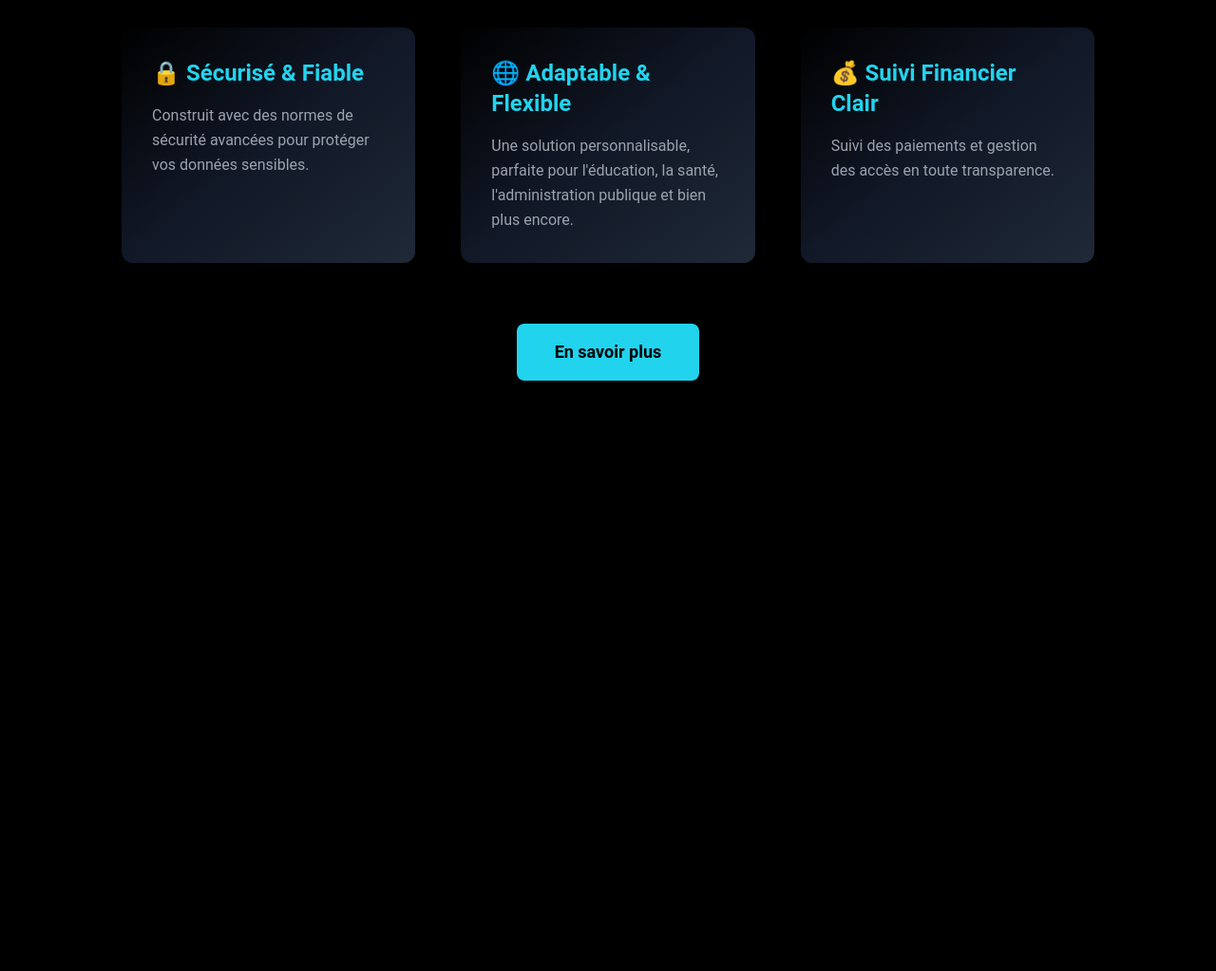
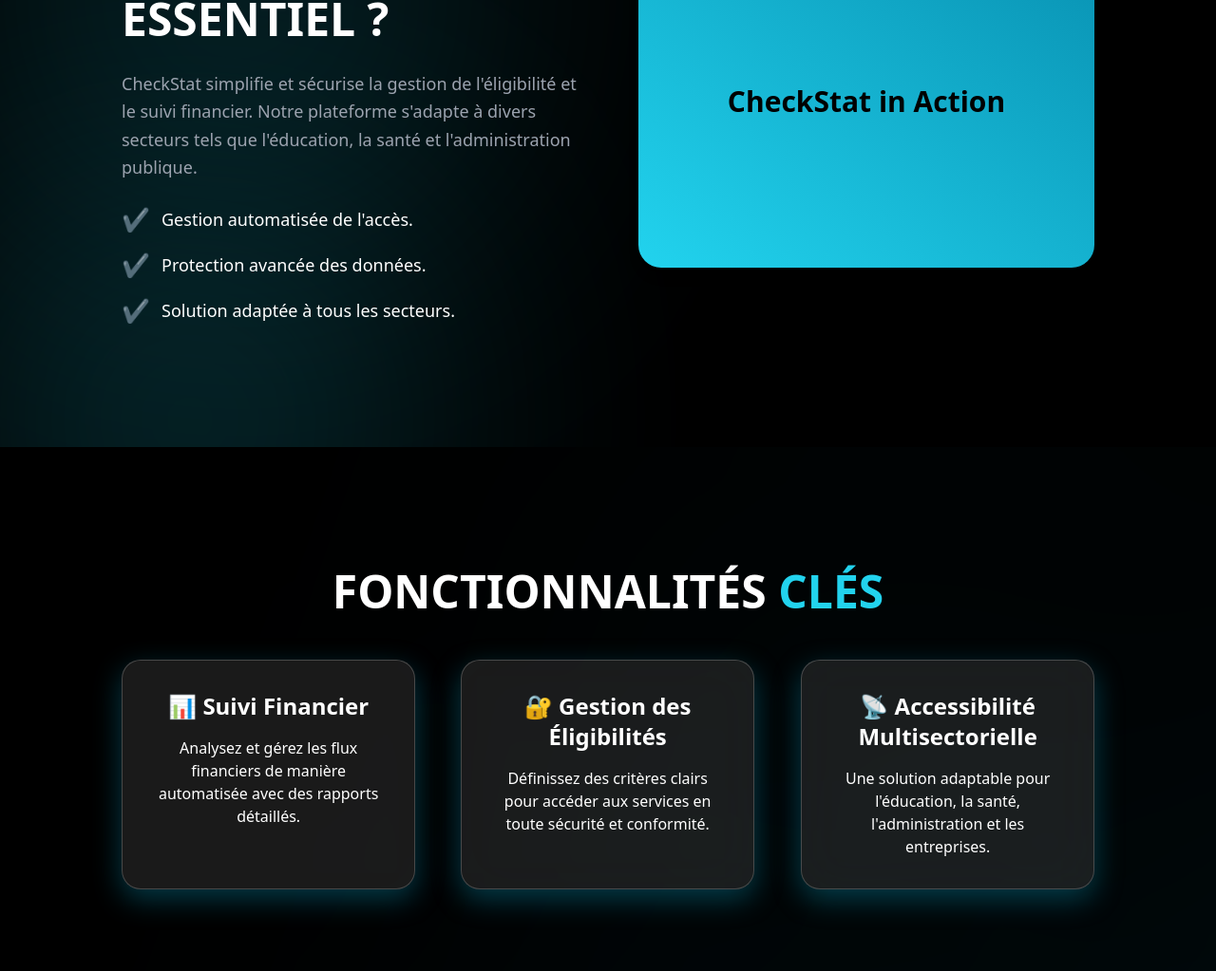
Before and after one commit to elieakilimali/checkstat_landing, a website: page index.html in a window 1280 px wide. Shown: the part 989-2012 px from the top of the page at 95% size. Before the commit the page ends 1486 px from the top, so only its background shows below. Drawn offline with Linux system fonts and the light colour scheme.

Commit message:
Initialisation of the checkstat project landing page

```diff
--- a/index.html
+++ b/index.html
@@ -90,7 +90,7 @@
         </button>
     </header>
 
-    <section class="section-background text-white flex items-center justify-between px-[10%] py-20">
+    <section class=" text-white flex items-center justify-between px-[10%] py-20">
         <!-- Texte -->
         <div class="max-w-lg w-1/2">
             <h2 class="text-5xl font-bold leading-tight">We Simplify <span class="text-cyan-400">Eligibility Management</span></h2>
@@ -107,60 +107,64 @@
 
 
     <!-- ==================================================== -->
-    <section class="relative bg-black text-white py-24 px-[10%] overflow-hidden">
-        <!-- Formes abstraites en arrière-plan -->
-        <div class="absolute inset-0 -z-10">
-            <div class="absolute top-0 left-0 w-72 h-72 bg-cyan-400 opacity-20 rounded-full blur-[150px]"></div>
-            <div class="absolute bottom-0 right-0 w-96 h-96 bg-cyan-500 opacity-10 rounded-full blur-[200px]"></div>
+  <!-- SECTION EXPLICATION MODERNE -->
+  <section class="explanation-section py-32 px-[10%] bg-black text-white relative overflow-hidden">
+    <!-- Formes en arrière-plan -->
+    <div class="absolute inset-0 pointer-events-none">
+        <div class="blob w-[500px] h-[500px] bg-cyan-400 opacity-20 rounded-full blur-[150px] top-0 left-0"></div>
+        <div class="blob w-[400px] h-[400px] bg-cyan-400 opacity-30 rounded-full blur-[150px] bottom-0 right-0"></div>
+    </div>
+
+    <div class="grid grid-cols-1 md:grid-cols-2 gap-16 relative z-10 items-center">
+        <!-- Texte -->
+        <div class="space-y-6">
+            <h2 class="text-5xl font-extrabold leading-tight">
+                Pourquoi <span class="text-cyan-400">CheckStat</span> est essentiel ?
+            </h2>
+            <p class="text-gray-400 text-lg leading-relaxed">
+                CheckStat simplifie et sécurise la gestion de l'éligibilité et le suivi financier. Notre plateforme s'adapte à divers secteurs tels que l'éducation, la santé et l'administration publique.
+            </p>
+            <ul class="space-y-4 text-lg">
+                <li class="flex items-center"><span class="text-cyan-400 text-2xl mr-3">✔️</span> Gestion automatisée de l'accès.</li>
+                <li class="flex items-center"><span class="text-cyan-400 text-2xl mr-3">✔️</span> Protection avancée des données.</li>
+                <li class="flex items-center"><span class="text-cyan-400 text-2xl mr-3">✔️</span> Solution adaptée à tous les secteurs.</li>
+            </ul>
         </div>
 
-        <!-- Contenu principal -->
-        <div class="text-center max-w-4xl mx-auto">
-            <h2 class="text-5xl font-extrabold mb-6 leading-tight">
-                Pourquoi <span class="text-cyan-400">CheckStat ?</span>
-            </h2>
-            <p class="text-lg text-gray-400 leading-relaxed mb-12">
-                CheckStat simplifie la gestion de l'éligibilité, sécurise l'accès aux services
-                et assure un suivi financier transparent. Une solution moderne et adaptable
-                conçue pour répondre aux besoins de plusieurs secteurs.
-            </p>
+        <!-- Image stylisée -->
+        <div class="relative">
+            <div class="w-full h-[350px] bg-gradient-to-tr from-cyan-400 to-cyan-600 rounded-3xl shadow-lg flex items-center justify-center">
+                <span class="text-black text-3xl font-bold">CheckStat in Action</span>
+            </div>
+        </div>
+    </div>
+</section>
+
+
+<!-- FONCTIONNALITE  -->
+<section class="section-background  features-section py-32 text-center">
+    <h2 class="text-5xl font-extrabold mb-12">Fonctionnalités <span class="text-cyan-400">Clés</span></h2>
+
+    <div class="grid grid-cols-1 md:grid-cols-3 gap-12 px-[10%]">
+        <!-- Fonctionnalité 1 -->
+        <div class="card-effect">
+            <h3 class="text-2xl font-bold mb-4">📊 Suivi Financier</h3>
+            <p>Analysez et gérez les flux financiers de manière automatisée avec des rapports détaillés.</p>
         </div>
 
-        <!-- Points clés améliorés -->
-        <div class="grid md:grid-cols-3 gap-12 mt-12">
-            <!-- Card 1 -->
-            <div class="p-8 bg-gradient-to-br from-black via-gray-900 to-gray-800 rounded-xl shadow-lg transform hover:scale-105 transition duration-300">
-                <h3 class="text-2xl font-bold text-cyan-400 mb-4">🔒 Sécurisé & Fiable</h3>
-                <p class="text-gray-400 leading-relaxed">
-                    Construit avec des normes de sécurité avancées pour protéger vos données sensibles.
-                </p>
-            </div>
-
-            <!-- Card 2 -->
-            <div class="p-8 bg-gradient-to-br from-black via-gray-900 to-gray-800 rounded-xl shadow-lg transform hover:scale-105 transition duration-300">
-                <h3 class="text-2xl font-bold text-cyan-400 mb-4">🌐 Adaptable & Flexible</h3>
-                <p class="text-gray-400 leading-relaxed">
-                    Une solution personnalisable, parfaite pour l'éducation, la santé, l'administration publique et bien plus encore.
-                </p>
-            </div>
-
-            <!-- Card 3 -->
-            <div class="p-8 bg-gradient-to-br from-black via-gray-900 to-gray-800 rounded-xl shadow-lg transform hover:scale-105 transition duration-300">
-                <h3 class="text-2xl font-bold text-cyan-400 mb-4">💰 Suivi Financier Clair</h3>
-                <p class="text-gray-400 leading-relaxed">
-                    Suivi des paiements et gestion des accès en toute transparence.
-                </p>
-            </div>
+        <!-- Fonctionnalité 2 -->
+        <div class="card-effect">
+            <h3 class="text-2xl font-bold mb-4">🔐 Gestion des Éligibilités</h3>
+            <p>Définissez des critères clairs pour accéder aux services en toute sécurité et conformité.</p>
         </div>
 
-        <!-- Call to Action -->
-        <div class="text-center mt-16">
-            <a href="#" class="inline-block px-10 py-4 text-lg font-semibold bg-cyan-400 text-black rounded-lg shadow-md hover:bg-cyan-300 transition duration-300">
-                En savoir plus
-            </a>
+        <!-- Fonctionnalité 3 -->
+        <div class="card-effect">
+            <h3 class="text-2xl font-bold mb-4">📡 Accessibilité Multisectorielle</h3>
+            <p>Une solution adaptable pour l'éducation, la santé, l'administration et les entreprises.</p>
         </div>
-    </section>
-
+    </div>
+</section>
 
 
 </body>
--- a/src/styles.css
+++ b/src/styles.css
@@ -2,13 +2,107 @@
 @tailwind components;
 @tailwind utilities;
 
-body {
-    font-family: 'Roboto', sans-serif;
-    /* Autres styles */
+/* ------ SECTION EXPLICATION : Effets avancés ------ */
+.section-background {
+    position: relative;
+    padding: 5rem 10%;
+    overflow: hidden;
+    z-index: 1;
 }
 
-h1, h2, h3, h4, h5, h6 {
-    font-family: 'Roboto', sans-serif;
-    font-weight: 700; /* Gras pour les titres */
-    /* Autres styles */
+.section-background::before {
+    content: "";
+    position: absolute;
+    top: 0;
+    left: 0;
+    width: 200%;
+    height: 200%;
+    background: conic-gradient(from 120deg, rgba(8, 144, 178, 0.116), rgba(0, 0, 0, 0.356));
+    filter: blur(150px);
+    z-index: -1;
+    animation: waveMotion 10s infinite alternate;
 }
+
+@keyframes waveMotion {
+    0% { transform: rotate(0deg) scale(1.1); }
+    100% { transform: rotate(360deg) scale(1.3); }
+}
+
+/* ------ CARDS MODERNES ------ */
+.card-effect {
+    background: rgba(255, 255, 255, 0.1);
+    border: 1px solid rgba(255, 255, 255, 0.2);
+    border-radius: 20px;
+    padding: 2rem;
+    backdrop-filter: blur(25px);
+    box-shadow: 0 10px 30px rgba(8,145,178,0.4);
+    transition: transform 0.5s ease-in-out, box-shadow 0.5s ease-in-out;
+    transform: perspective(1000px) rotateY(0deg);
+}
+
+.card-effect:hover {
+    transform: perspective(1000px) rotateY(10deg);
+    box-shadow: 0 20px 50px rgba(8, 144, 178, 0.267);
+}
+
+/* ------ TITRE PRINCIPAL ------ */
+h2 {
+    font-size: 3rem;
+    font-weight: 800;
+    text-transform: uppercase;
+    color: white;
+}
+
+h2 span {
+    color: #08d9d6;
+}
+
+/* ------ RESPONSIVE DESIGN ------ */
+@media (max-width: 768px) {
+    .section-background {
+        padding: 3rem 5%;
+    }
+
+    .grid {
+        grid-template-columns: 1fr;
+    }
+}
+
+
+
+
+
+/* ------ NOUVELLE SECTION FONCTIONNALITÉS ------ */
+.features-section {
+    position: relative;
+    padding: 8rem 0;
+}
+
+.feature-card {
+    background: rgba(0, 0, 0, 0.85);
+    border: 2px solid rgba(8, 145, 178, 0.7);
+    border-radius: 20px;
+    padding: 2rem;
+    max-width: 300px;
+    text-align: center;
+    box-shadow: 0 0 50px rgba(8, 145, 178, 0.2);
+    transition: transform 0.3s ease-in-out, box-shadow 0.3s ease-in-out;
+}
+
+.feature-card:hover {
+    transform: translateY(-10px) scale(1.05);
+    box-shadow: 0 0 100px rgba(8, 145, 178, 0.8);
+}
+
+/* Icônes arrondies */
+.icon {
+    width: 80px;
+    height: 80px;
+    border-radius: 50%;
+    display: flex;
+    align-items: center;
+    justify-content: center;
+    font-size: 2rem;
+    font-weight: bold;
+    box-shadow: 0 0 25px rgba(8, 145, 178, 0.7);
+}
```
Also changed, not shown: dist/styles.css.
